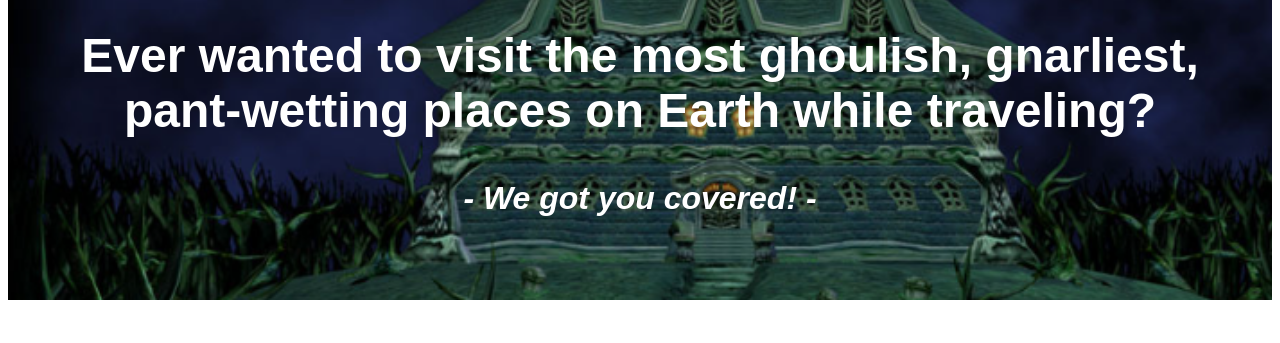
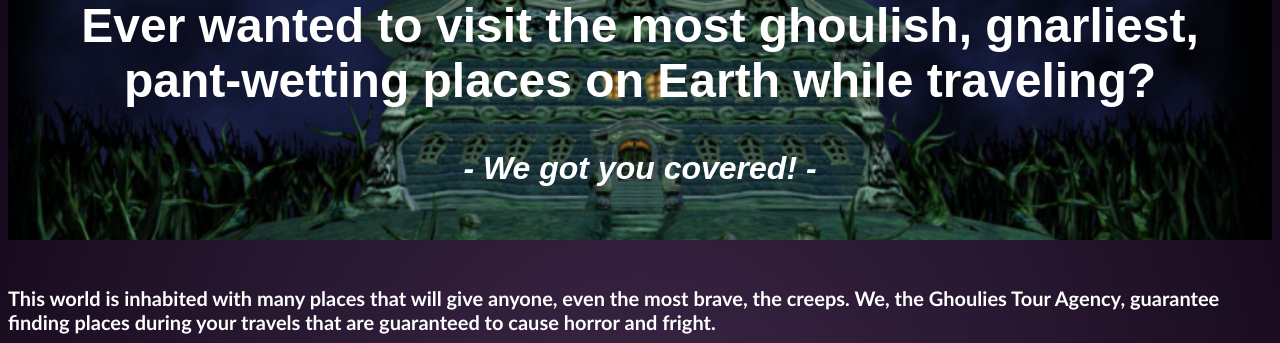
Before and after one commit to Cubinx09/cubinx09.Ghoulies-Tour-Agency.io, a plain HTML site: page index.html in a window 1280 px wide. Shown: the part 240-583 px from the top of the page. Drawn offline with Linux system fonts and the light colour scheme; a web font is replaced by a local one.

Commit message:
Update stylesheet.css

```diff
--- a/stylesheet.css
+++ b/stylesheet.css
@@ -1,3 +1,7 @@
+body{
+    background-image: radial-gradient(rgb(64, 42, 75), rgb(12, 2, 17));
+}
+
 ul{
     list-style-type: none;
     margin: 0;
@@ -22,17 +26,19 @@
     background-image:url('assets/mansion.PNG') ;
     background-repeat: no-repeat;
     background-size: cover;
-    padding: 40px;
+    padding: 10px;
     font-size: 200%;
     color: white;
 }
 
 .bigtext{
     font-family: 'Bloody Modes', sans-serif;
+    color: white;
 }
 .text{
     font-family:'Trebuchet MS', sans-serif;
     font-size: 20px;
+    color: white;
 }
 
 .flex{
@@ -66,7 +72,6 @@
     color: #eafc4f;
     font-size: 35px;
     margin: 10px;
-
 }
 .contact{
     font-family: 'Bloody Modes', sans-serif;
```
